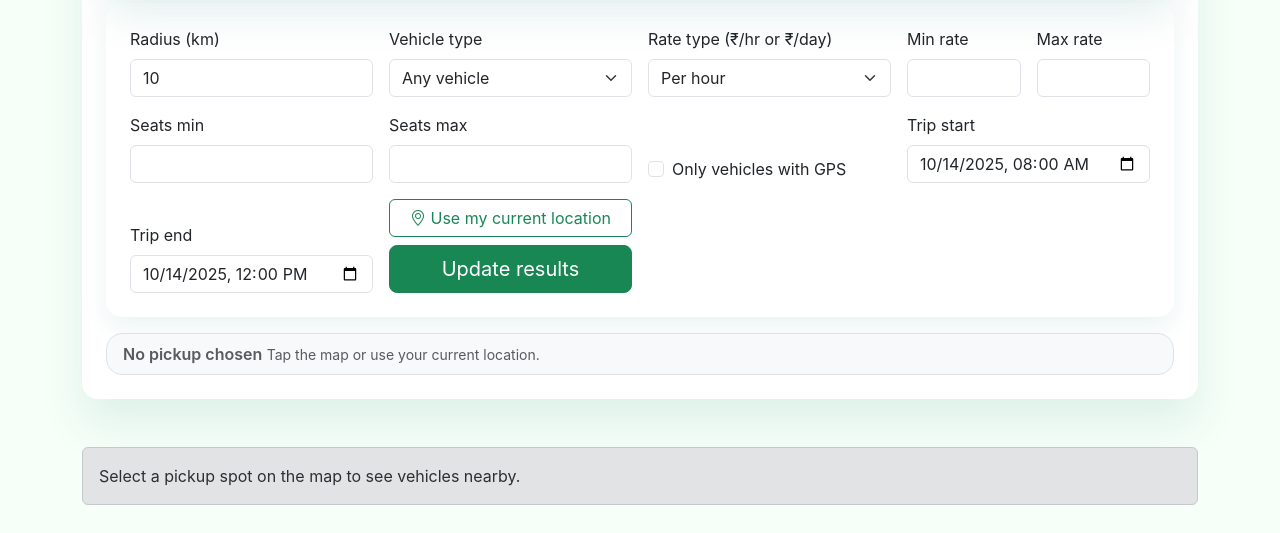
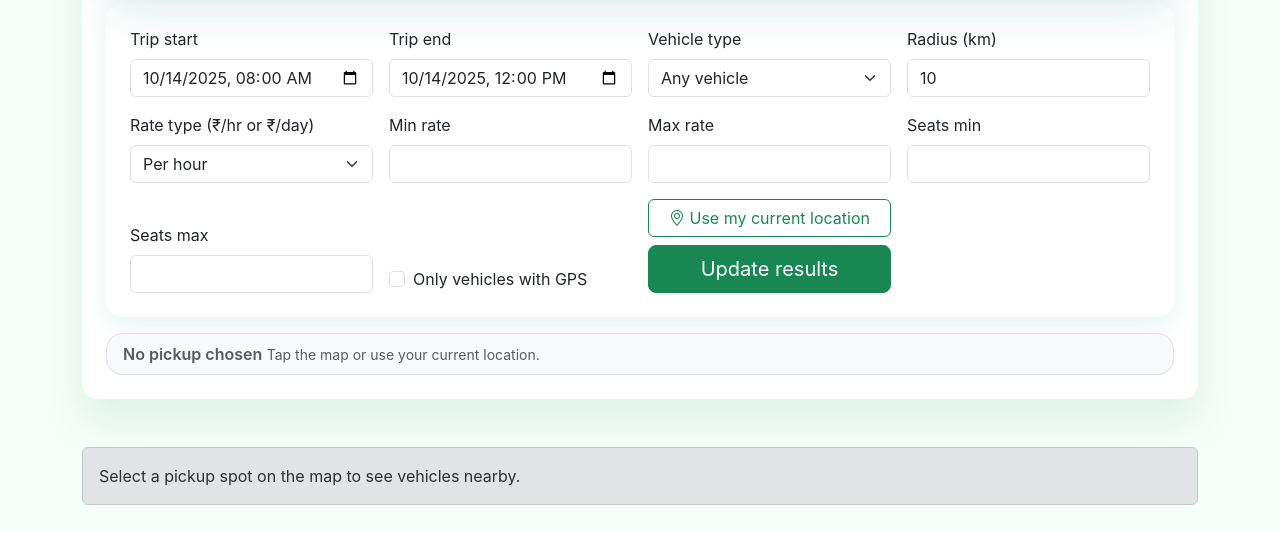
Before and after one commit to durlavdhadumia-beginner/Self-drive, a Flask app: page /search in a window 1280 px wide. Shown: the part 704-1237 px from the top of the page. Run offline with Flask 3, Linux system fonts and the light colour scheme; data that the repository does not hold is empty.

Commit message:
Match search form layout to requested order

```diff
--- a/templates/search.html
+++ b/templates/search.html
@@ -104,11 +104,15 @@
                     <div class="col-12">
                         <div class="filter-bar">
                             <div class="row g-3 align-items-end">
-                                <div class="col-md-3">
-                                    <label class="form-label" for="radius">Radius (km)</label>
-                                    <input type="number" class="form-control" name="radius" id="radius" min="1" max="200" step="1" value="{{ radius or 10 }}">
+                                <div class="col-lg-3 col-md-6">
+                                    <label class="form-label" for="start-field">Trip start</label>
+                                    <input type="datetime-local" class="form-control" name="start_time" id="start-field" value="{{ start_time or '' }}" required>
                                 </div>
-                                <div class="col-md-3">
+                                <div class="col-lg-3 col-md-6">
+                                    <label class="form-label" for="end-field">Trip end</label>
+                                    <input type="datetime-local" class="form-control" name="end_time" id="end-field" value="{{ end_time or '' }}" required>
+                                </div>
+                                <div class="col-lg-3 col-md-6">
                                     <label class="form-label" for="vehicle_types">Vehicle type</label>
                                     <select class="form-select" id="vehicle_types" name="vehicle_types">
                                         <option value="" {% if not selected_vehicle_type %}selected{% endif %}>Any vehicle</option>
@@ -122,48 +126,42 @@
                                         {% endfor %}
                                     </select>
                                 </div>
-                                <div class="col-md-3">
+                                <div class="col-lg-3 col-md-6">
+                                    <label class="form-label" for="radius">Radius (km)</label>
+                                    <input type="number" class="form-control" name="radius" id="radius" min="1" max="200" step="1" value="{{ radius or 10 }}">
+                                </div>
+                                <div class="col-lg-3 col-md-6">
                                     <label class="form-label" for="price_unit">Rate type (&#8377;/hr or &#8377;/day)</label>
                                     <select class="form-select" id="price_unit" name="price_unit">
                                         <option value="hour" {% if filters.price_unit == 'hour' %}selected{% endif %}>Per hour</option>
                                         <option value="day" {% if filters.price_unit == 'day' %}selected{% endif %}>Per day</option>
                                     </select>
                                 </div>
-                                <div class="col-md-3 d-flex gap-3">
-                                    <div class="flex-grow-1">
-                                        <label class="form-label" for="price_min">Min rate</label>
-                                        <input type="number" class="form-control" name="price_min" id="price_min" value="{{ filters.price_min if filters.price_min is not none else '' }}" min="0" step="50">
-                                    </div>
-                                    <div class="flex-grow-1">
-                                        <label class="form-label" for="price_max">Max rate</label>
-                                        <input type="number" class="form-control" name="price_max" id="price_max" value="{{ filters.price_max if filters.price_max is not none else '' }}" min="0" step="50">
-                                    </div>
+                                <div class="col-lg-3 col-md-6">
+                                    <label class="form-label" for="price_min">Min rate</label>
+                                    <input type="number" class="form-control" name="price_min" id="price_min" value="{{ filters.price_min if filters.price_min is not none else '' }}" min="0" step="50">
                                 </div>
-                                <div class="col-md-3">
+                                <div class="col-lg-3 col-md-6">
+                                    <label class="form-label" for="price_max">Max rate</label>
+                                    <input type="number" class="form-control" name="price_max" id="price_max" value="{{ filters.price_max if filters.price_max is not none else '' }}" min="0" step="50">
+                                </div>
+                                <div class="col-lg-3 col-md-6">
                                     <label class="form-label" for="seat_min">Seats min</label>
                                     <input type="number" class="form-control" id="seat_min" name="seat_min" value="{{ filters.seat_min if filters.seat_min is not none else '' }}" min="2" max="12">
                                 </div>
-                                <div class="col-md-3">
+                                <div class="col-lg-3 col-md-6">
                                     <label class="form-label" for="seat_max">Seats max</label>
                                     <input type="number" class="form-control" id="seat_max" name="seat_max" value="{{ filters.seat_max if filters.seat_max is not none else '' }}" min="2" max="12">
                                 </div>
-                                <div class="col-md-3 d-flex align-items-center">
+                                <div class="col-lg-3 col-md-6 d-flex align-items-center">
                                     <div class="form-check">
                                         <input class="form-check-input" type="checkbox" id="require_gps" name="require_gps" value="on" {% if filters.require_gps %}checked{% endif %}>
                                         <label class="form-check-label" for="require_gps">Only vehicles with GPS</label>
                                     </div>
                                 </div>
-                                <div class="col-md-3">
-                                    <label class="form-label" for="start-field">Trip start</label>
-                                    <input type="datetime-local" class="form-control" name="start_time" id="start-field" value="{{ start_time or '' }}" required>
-                                </div>
-                                <div class="col-md-3">
-                                    <label class="form-label" for="end-field">Trip end</label>
-                                    <input type="datetime-local" class="form-control" name="end_time" id="end-field" value="{{ end_time or '' }}" required>
-                                </div>
-                                <div class="col-md-3 d-grid">
+                                <div class="col-lg-3 col-md-6 d-grid gap-2">
                                     <button type="button" class="btn btn-outline-success" id="use-location"><i class="bi bi-geo-alt"></i> Use my current location</button>
-                                    <button type="submit" class="btn btn-success btn-lg mt-2">Update results</button>
+                                    <button type="submit" class="btn btn-success btn-lg">Update results</button>
                                 </div>
                             </div>
                         </div>
```
